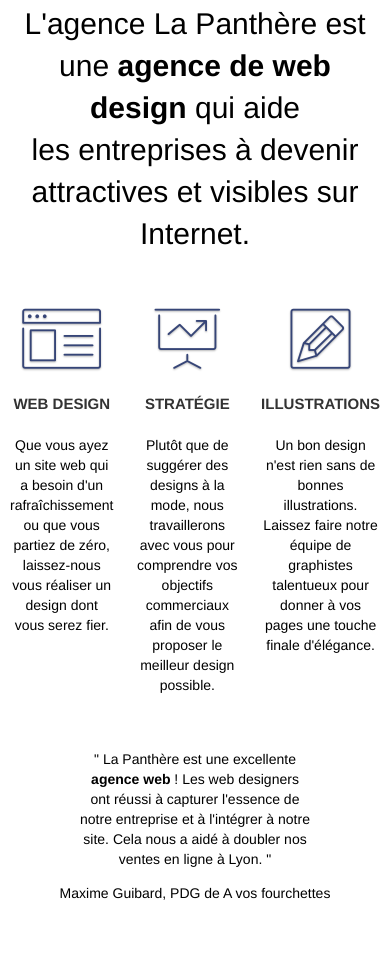
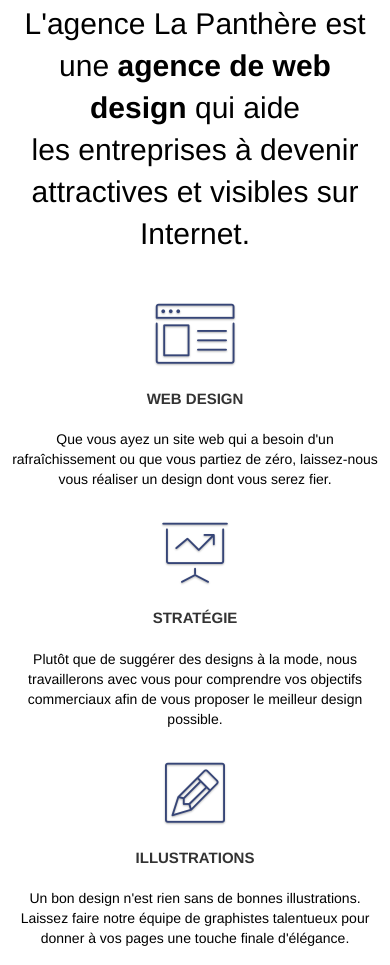
Before and after one commit to elsa2205/P3_LA_PANTHERE, a plain HTML site: page index.html in a window 390 px wide. Shown: the part 497-1462 px from the top of the page. Drawn offline with Linux system fonts and the light colour scheme.

Commit message:
changement mobile/bureau

```diff
--- a/style.css
+++ b/style.css
@@ -377,6 +377,8 @@ a:hover {
 }
 
 @media (min-width: 768px) {
+
+
     .site-navigation {
         position: absolute;
         top: 50%;
@@ -856,6 +858,11 @@ h4 {
 }
 
 @media (max-width: 1024px) {
+
+    .menus_cards {
+        display: inline;
+    }
+
     .bloc {
         padding-left: 20px;
         padding-right: 20px;
@@ -871,6 +878,7 @@ h4 {
 }
 
 @media (max-width: 992px) and (min-width: 768px) {
+
     .navbar .nav {
         max-width: 80%
     }
```
Also changed, not shown: index.html (+0 -1 lines).
